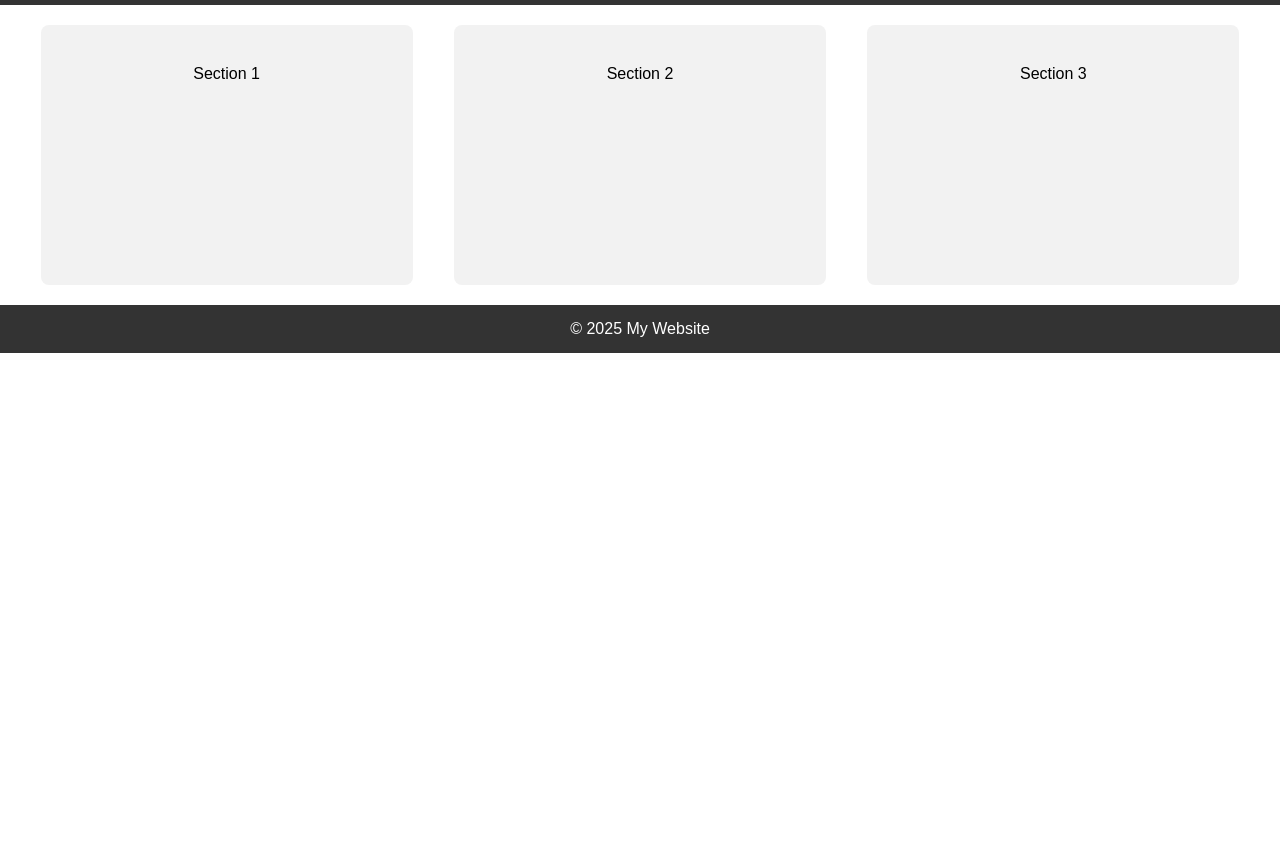
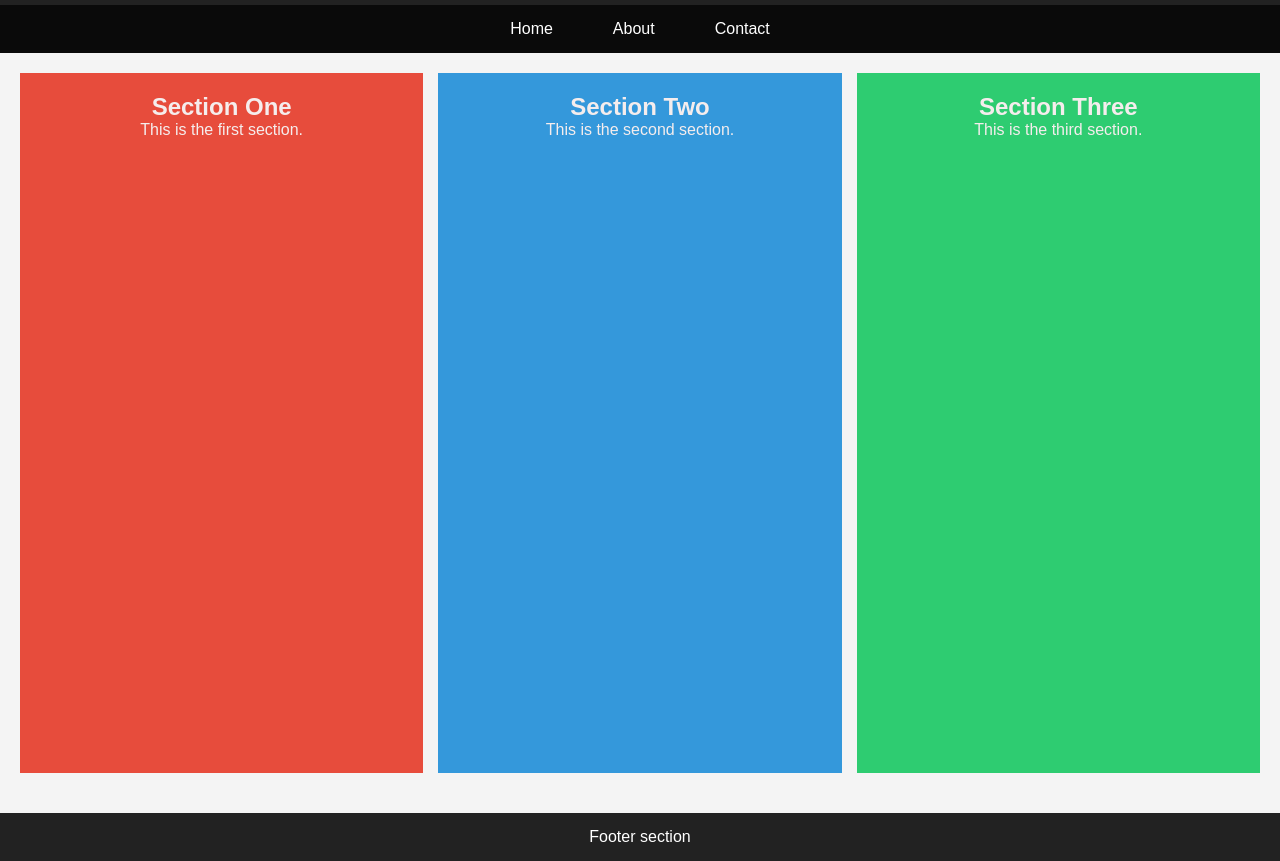
Before and after one commit to aayush488/webtech, a plain HTML site: page index.html in a window 1280 px wide. Shown: the part 72-933 px from the top of the page. Before the commit the page ends 800 px from the top, so only its background shows below. Drawn offline with Linux system fonts and the light colour scheme.

Commit message:
initial commit

```diff
--- a/index.html
+++ b/index.html
@@ -2,23 +2,48 @@
 <html lang="en">
 <head>
 <meta charset="UTF-8">
-    <title>Hello World</title>
+<title>WEBTECH</title>
 <link rel="stylesheet" href="style.css">
 </head>
 <body>
 
 <header>
-        <h1>My Website</h1>
+<h1>Header section</h1>
 </header>
 
+<nav>
+<ul>
+<li><a href="#">Home</a></li>
+<li><a href="#">About</a></li>
+<li><a href="#">Contact</a></li>
+</ul>
+</nav>
+
+
 <main>
-        <div class="box">Section 1</div>
-        <div class="box">Section 2</div>
-        <div class="box">Section 3</div>
+<section class="section1">
+    <h2>Section One</h2>
+<p>This is the first section.</p>
+</section>
+
+
+<section class="section2">
+<h2>Section Two</h2>
+<p>This is the second section.</p>
+</section>
+
+
+<section class="section3">
+<h2>Section Three</h2>
+<p>This is the third section.</p>
+</section>
 </main>
+
+
 <footer>
-        <p>© 2025 My Website</p>
+<p>Footer section</p>
 </footer>
+
+
 </body>
-
 </html>
--- a/style.css
+++ b/style.css
@@ -2,40 +2,84 @@
 margin: 0;
 padding: 0;
 box-sizing: border-box;
-}
-
-body {
 font-family: Arial, sans-serif;
 }
 
-/* Header */
+
+body {
+background-color: #f4f4f4;
+}
+
+
 header {
-    background: #333;
-    color: white;
+background-color: #222;
+color: #fff;
 padding: 20px;
 text-align: center;
 }
 
-/* Body Sections */
-main {
+
+nav {
+background-color: #0a0a0a;
+}
+nav ul {
+list-style: none;
 display: flex;
-    justify-content: space-around;
-    padding: 20px;
-    min-height: 300px;
+justify-content: center;
 }
 
-.box {
-    background: #f2f2f2;
-    width: 30%;
-    padding: 40px;
-    text-align: center;
-    border-radius: 8px;
+
+nav ul li {
+margin: 0 15px;
 }
 
-/* Footer */
+
+nav ul li a {
+color: #fff;
+text-decoration: none;
+padding: 15px;
+display: block;
+}
+
+
+nav ul li a:hover {
+background-color: #666;
+}
+
+
+main {
+padding: 20px;
+display: flex;
+gap: 15px;
+}
+section {
+flex: 1;
+padding: 20px;
+color: #f5eded;
+text-align: center;
+height: 700px;
+}
+
+
+.section1 {
+background-color: #e74c3c;
+}
+
+
+.section2 {
+background-color: #3498db;
+}
+
+
+.section3 {
+background-color: #2ecc71;
+}
+
+
 footer {
-    background: #333;
-    color: white;
+background-color: #222;
+color: #fff;
 text-align: center;
 padding: 15px;
+margin-top: 20px;
 }
```
Lines whose indentation alone changed are shown as unchanged.
